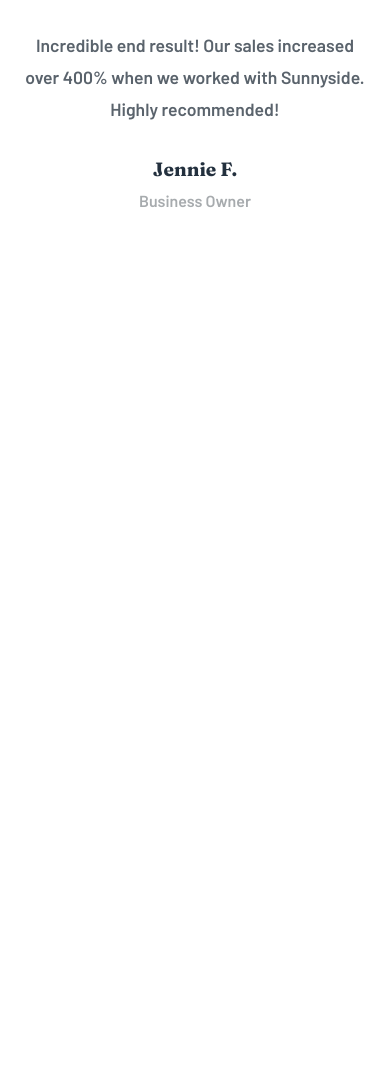
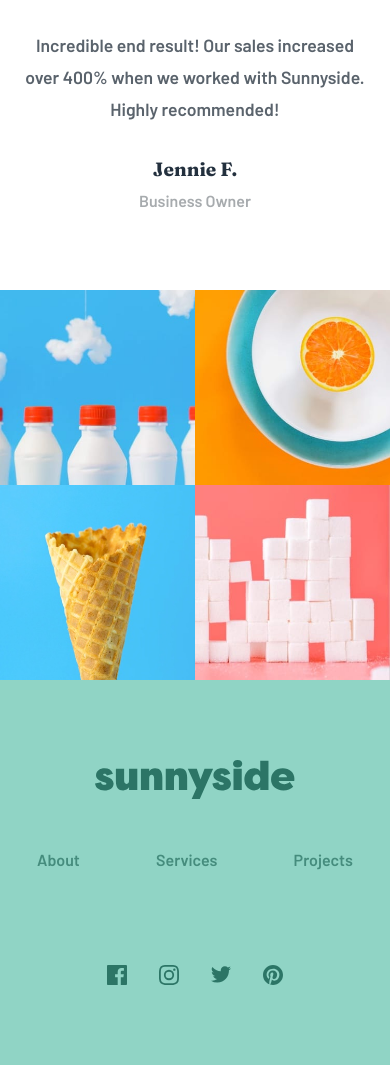
Before and after one commit to DavidMera27/sunnyday-landingpage-naranja, a plain HTML site: page index.html in a window 390 px wide. Shown: the part 4187-5252 px from the top of the page. Before the commit the page ends 4477 px from the top, so only its background shows below. Drawn offline with Linux system fonts and the light colour scheme.

Commit message:
Terminado mobile first despues de dano en git

```diff
--- a/index.html
+++ b/index.html
@@ -95,7 +95,8 @@
 
         <article class="testimonial__item">
           <img src="images/image-jennie.jpg" class="testimonial__img">
-          <p class="testimonial__paragraph">Incredible end result! Our sales increased over 400% when we worked with Sunnyside. Highly recommended!</p>
+          <p class="testimonial__paragraph">Incredible end result! Our sales increased over 400% when we worked with
+            Sunnyside. Highly recommended!</p>
           <div>
             <h3 class="testimonial__name">Jennie F.</h3>
             <p class="testimonial__position">Business Owner</p>
@@ -104,31 +105,36 @@
 
       </div>
     </section>
+
+    <section class="gallery">
+      <div class="gallery__item"></div>
+      <div class="gallery__item"></div>
+      <div class="gallery__item"></div>
+      <div class="gallery__item"></div>
+    </section>
+
+    <section class="footer">
+      <div class="container">
+        <img src="images/logo-green.svg" class="footer__logo">
+
+        <nav class="footer__links">
+          <a href="#" class="link__item">About</a>
+          <a href="#" class="link__item">Services</a>
+          <a href="#" class="link__item">Projects</a>
+        </nav>
+
+        <nav class="footer__social">
+          <a href="#" class="social__media"><img src="images/icon-facebook.svg" class="social__icon"></a>
+          <a href="#" class="social__media"><img src="images/icon-instagram.svg" class="social__icon"></a>
+          <a href="#" class="social__media"><img src="images/icon-twitter.svg" class="social__icon"></a>
+          <a href="#" class="social__media"><img src="images/icon-pinterest.svg" class="social__icon"></a>
+        </nav>
+      </div>
+    </section>
+
   </main>
 
   <!-- main.
-
-  About
-  Services
-  Projects
-  Contact
-
-
-
-
-
-
-
-
-
-
-
-
-
-
-
-
-
 
 
 
--- a/styles.css
+++ b/styles.css
@@ -208,3 +208,68 @@
   font-family: var(--font2);
   color: var(--grayish-blue);
 }
+
+.gallery{
+    display: grid;
+    grid-template-columns: repeat(2, 1fr);
+}
+
+.gallery__item{
+    width: 100%;
+    aspect-ratio: 1/1;
+    background-image: url("images/mobile/image-gallery-milkbottles.jpg");
+    background-repeat: no-repeat;
+    background-size: cover;
+    background-position: center;
+}
+
+.gallery__item:nth-of-type(2){
+    background-image: url("images/mobile/image-gallery-orange.jpg");
+}
+
+.gallery__item:nth-of-type(3){
+    background-image: url("images/mobile/image-gallery-cone.jpg");
+}
+
+.gallery__item:nth-of-type(4){
+    background-image: url("images/mobile/image-gallery-sugar-cubes.jpg");
+}
+
+.footer{
+    background-color: #90D4C5;
+    text-align: center;
+}
+
+.footer__logo{
+    width: 200px;
+}
+
+/* Se da un ancho del 90% del padre pero con un limite, y un flex */
+.footer__links{
+    width: 90%;
+    max-width: 400px;
+    margin: 0 auto;
+    padding: 3rem 0 6rem;
+    display: flex;
+    justify-content: space-between;
+    align-items: center;
+}
+
+.link__item{
+    color: var(--dark-moderate-cyan);
+    text-decoration: none;
+}
+
+.footer__social{
+    display: grid;
+    grid-auto-columns: max-content;
+    grid-auto-flow: column;
+    justify-content: center;
+    align-items: center;
+    gap: 2rem;
+
+}
+
+.social__icon{
+    display: block;
+}
```
Also changed, not shown: images/logo-green.svg (added).
